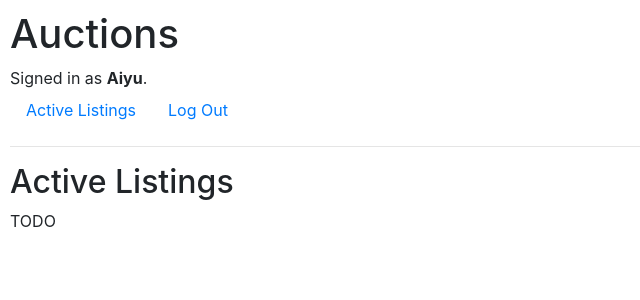
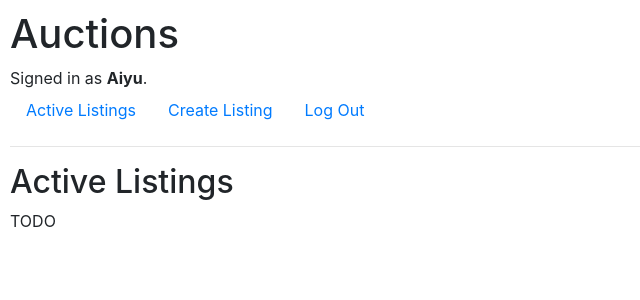
Before and after one commit to aishyuu/commerce, a Django app: page / in a window 1280 px wide. Shown: the top 300 px of the page, without its empty margins (0-640 px from the left). Run offline with Django 3.2, Linux system fonts and the light colour scheme; a user stored in the database is signed in; some libraries are stand-ins or nearby versions.

Commit message:
Added create-listing page

```diff
--- /dev/null
+++ b/auctions/templates/auctions/create_listing.html
@@ -0,0 +1,5 @@
+{% extends "auctions/layout.html" %}
+
+{% block body %}
+<h1>Create Listing</h1>
+{% endblock %}
--- a/auctions/templates/auctions/layout.html
+++ b/auctions/templates/auctions/layout.html
@@ -22,6 +22,9 @@
             </li>
             {% if user.is_authenticated %}
                 <li class="nav-item">
+                    <a class="nav-link" href="{%url 'create_listing' %}">Create Listing</a>
+                </li>
+                <li class="nav-item">
                     <a class="nav-link" href="{% url 'logout' %}">Log Out</a>
                 </li>
             {% else %}
--- a/auctions/urls.py
+++ b/auctions/urls.py
@@ -6,5 +6,6 @@ urlpatterns = [
     path("", views.index, name="index"),
     path("login", views.login_view, name="login"),
     path("logout", views.logout_view, name="logout"),
-    path("register", views.register, name="register")
+    path("register", views.register, name="register"),
+    path("create_listing", views.create_listing, name="create_listing"),
 ]
--- a/auctions/views.py
+++ b/auctions/views.py
@@ -61,3 +61,6 @@ def register(request):
         return HttpResponseRedirect(reverse("index"))
     else:
         return render(request, "auctions/register.html")
+
+def create_listing(request):
+    return render(request, "auctions/create_listing.html")
```
Also changed, not shown: auctions/migrations/0001_initial.py (added), auctions/migrations/__init__.py (added), db.sqlite3.
